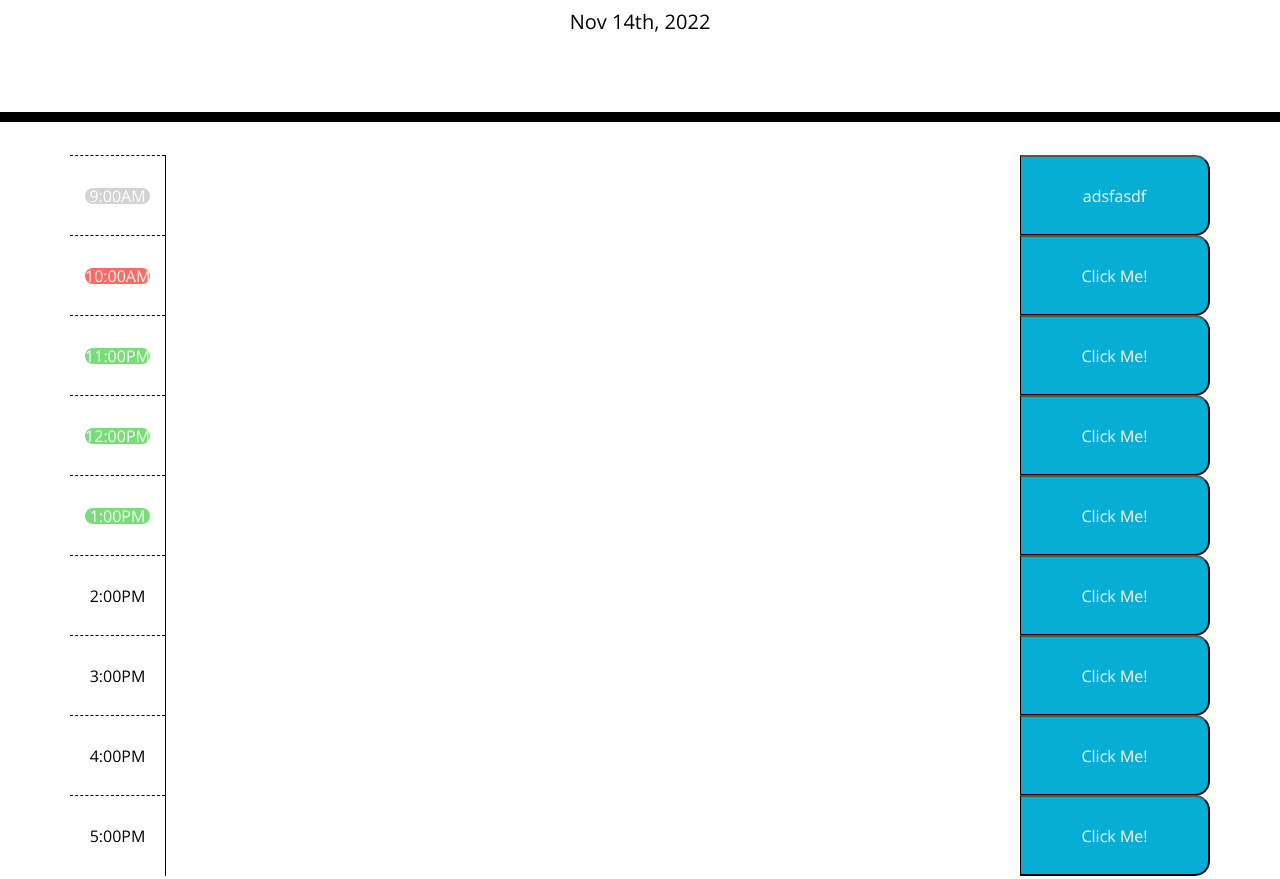
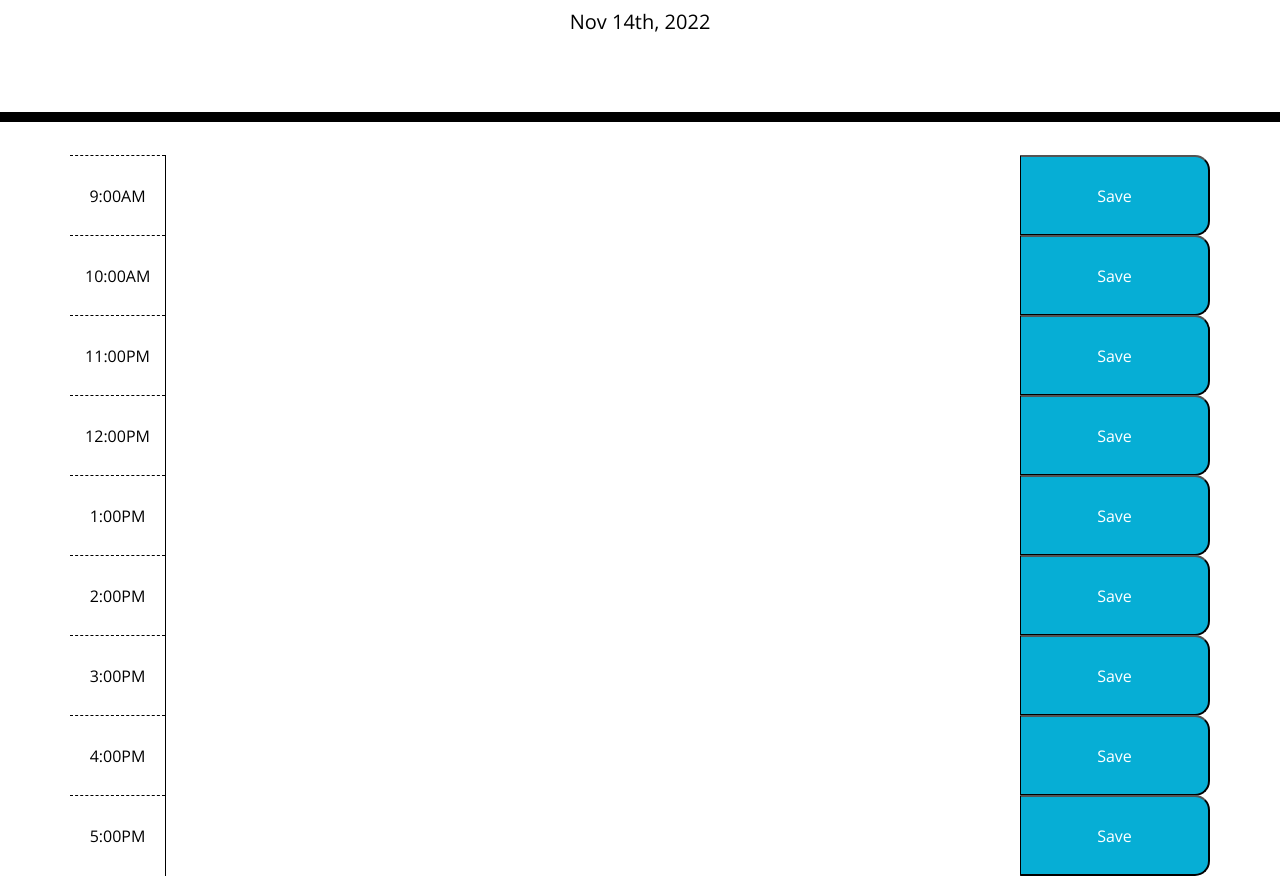
Before and after one commit to Alanjose23/module5chall, a plain HTML site: page index.html in a window 1280 px wide. Shown: the part 182-1061 px from the top of the page. Drawn offline with nearby package versions, Linux system fonts and the light colour scheme.

Commit message:
created final directory of code

```diff
--- a/assets/script.js
+++ b/assets/script.js
@@ -1,9 +1,30 @@
-// setting the current date of the formatting
+// setting the current date of the note
 var today = moment();
 
 $("#currentDay").text(today.format('MMM Do, YYYY'));
 
+// local storage configuration and get method
+// get item id and get value to be on the description card
+$("#9a .description").val(localStorage.getItem("9a"))
+$("#10a .description").val(localStorage.getItem("10a"))
+$("#11a .description").val(localStorage.getItem("11a"))
+$("#12p .description").val(localStorage.getItem("12p"))
+$("#1p .description").val(localStorage.getItem("1p"))
+$("#2p .description").val(localStorage.getItem("2p"))
+$("#3p .description").val(localStorage.getIten("3p"))
+$("#4p .description").val(localStorage.getItem("4p"))
+$("#5p .description").val(localStorage.getItem("5p"))
+
+// event listener for the logic of the save button
+// event click for the save button
+$(".saveBtn").on('click', function (){
+    var idval = $(this).parent().attr('id')
+    var note = $(this).siblings(".description").val()
+    localStorage.setItem(idval,note);
+    })
+
 // creating timeblocks
+// logic for time and moment.js configuration
 var hour = moment().hour()
 if(hour > 12){
     var thour = hour-12;
@@ -14,6 +35,9 @@ else{
 console.log(thour)
 
 
+
+// color and time block setter
+// adding classes to get appropriate response
 function timeblockhour(timeblock,id){
 
 if(thour != timeblock) {
--- a/index.html
+++ b/index.html
@@ -35,7 +35,7 @@
                 <div id = "9"class = "time-block">9:00AM</div>
             </div>
             <textarea class = "description col-9"></textarea>
-            <button type="button" class = "saveBtn col 2">adsfasdf</button>
+            <button type="button" class = "saveBtn col 2">Save</button>
         </div>
         <!-- 10 -->
         <div class = "row" id = '10a'>
@@ -43,7 +43,7 @@
                 <div id = "10"class = "time-block">10:00AM</div>
             </div>
             <textarea class = "description col-9"></textarea>
-            <button type="button" class = "saveBtn col 2">Click Me!</button>
+            <button type="button" class = "saveBtn col 2">Save</button>
         </div>
         <!-- 11 -->
         <div class = "row" id = '11a'>
@@ -51,7 +51,7 @@
                 <div  id = '11'class = "time-block">11:00PM</div>
             </div>
             <textarea class = "description col-9"></textarea>
-            <button type="button" class = "saveBtn col 2">Click Me!</button>
+            <button type="button" class = "saveBtn col 2">Save</button>
         </div>
         <!-- 12 -->
         <div class = "row" id = '12p'>
@@ -59,7 +59,7 @@
                 <div  id = '12'class = "time-block">12:00PM</div>
             </div>
             <textarea class = "description col-9"></textarea>
-            <button type="button" class = "saveBtn col 2">Click Me!</button>
+            <button type="button" class = "saveBtn col 2">Save</button>
         </div>
         <!-- 1 -->
         <div class = "row" id = '1p'>
@@ -67,7 +67,7 @@
                 <div  id = '1'class = "time-block">1:00PM</div>
             </div>
             <textarea class = "description col-9"></textarea>
-            <button type="button" class = "saveBtn col 2">Click Me!</button>
+            <button type="button" class = "saveBtn col 2">Save</button>
         </div>
         <!-- 2 -->
         <div class = "row" id = '2p'>
@@ -75,7 +75,7 @@
                 <div  id = '2'class = "time-block">2:00PM</div>
             </div>
             <textarea class = "description col-9"></textarea>
-            <button type="" class = "saveBtn col 2">Click Me!</button>
+            <button type="" class = "saveBtn col 2">Save</button>
         </div>
         <!-- 3 -->
         <div class = "row" id = '3p'>
@@ -83,7 +83,7 @@
                 <div  id = '3'class = "time-block">3:00PM</div>
             </div>
             <textarea class = "description col-9"></textarea>
-            <button type="button" class = "saveBtn col 2">Click Me!</button>
+            <button type="button" class = "saveBtn col 2">Save</button>
         </div>
         <!-- 4 -->
         <div class = "row" id = '4p'>
@@ -91,7 +91,7 @@
                 <div id = '4'class = "time-block">4:00PM</div>
             </div>
             <textarea class = "description col-9"></textarea>
-            <button type="button" class = "saveBtn col 2">Click Me!</button>
+            <button type="button" class = "saveBtn col 2">Save</button>
         </div>
         <!-- 5 -->
         <div class = "row" id = '5p'>
@@ -99,7 +99,7 @@
                 <div id = '5'class = "time-block">5:00PM</div>
             </div>
             <textarea class = "description col-9"></textarea>
-            <button type="button" class = "saveBtn col 2">Click Me!</button>
+            <button type="button" class = "saveBtn col 2">Save</button>
         </div>
       <!-- Timeblocks go here -->
     </div>
```
